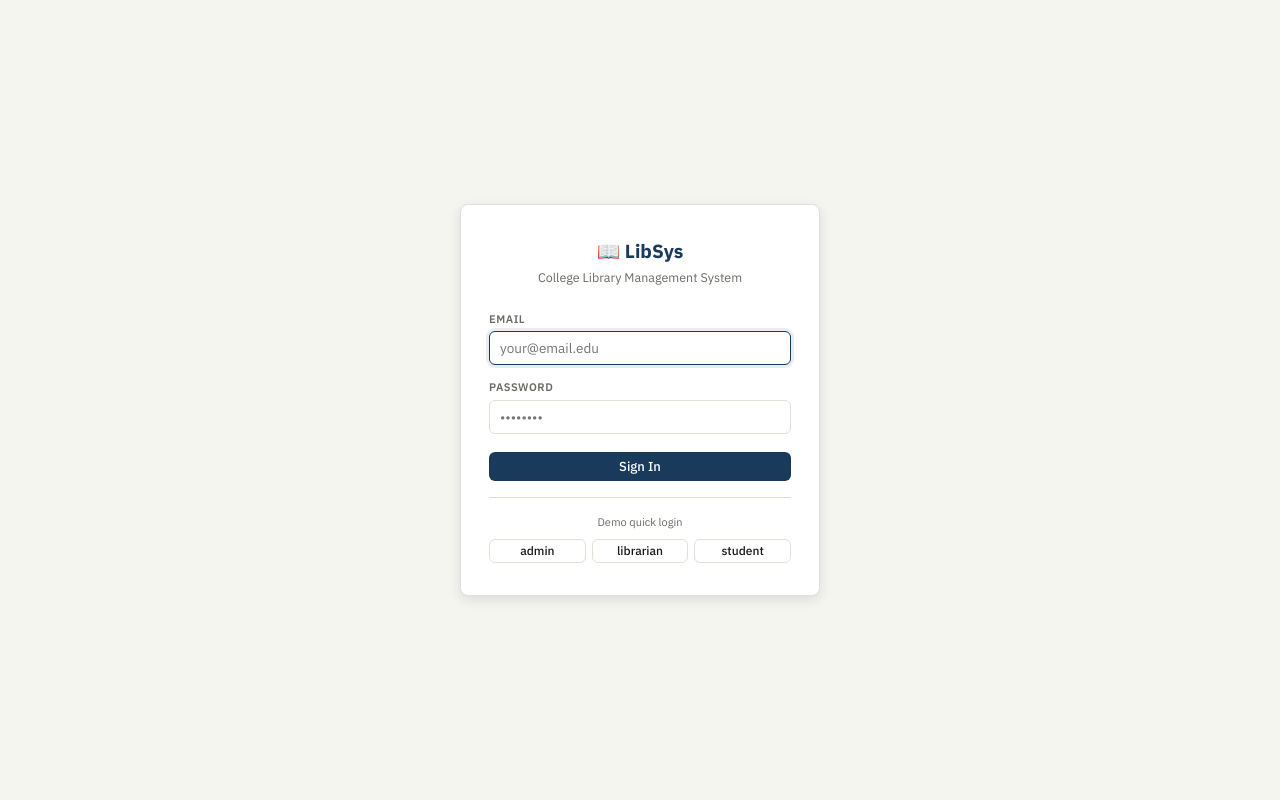
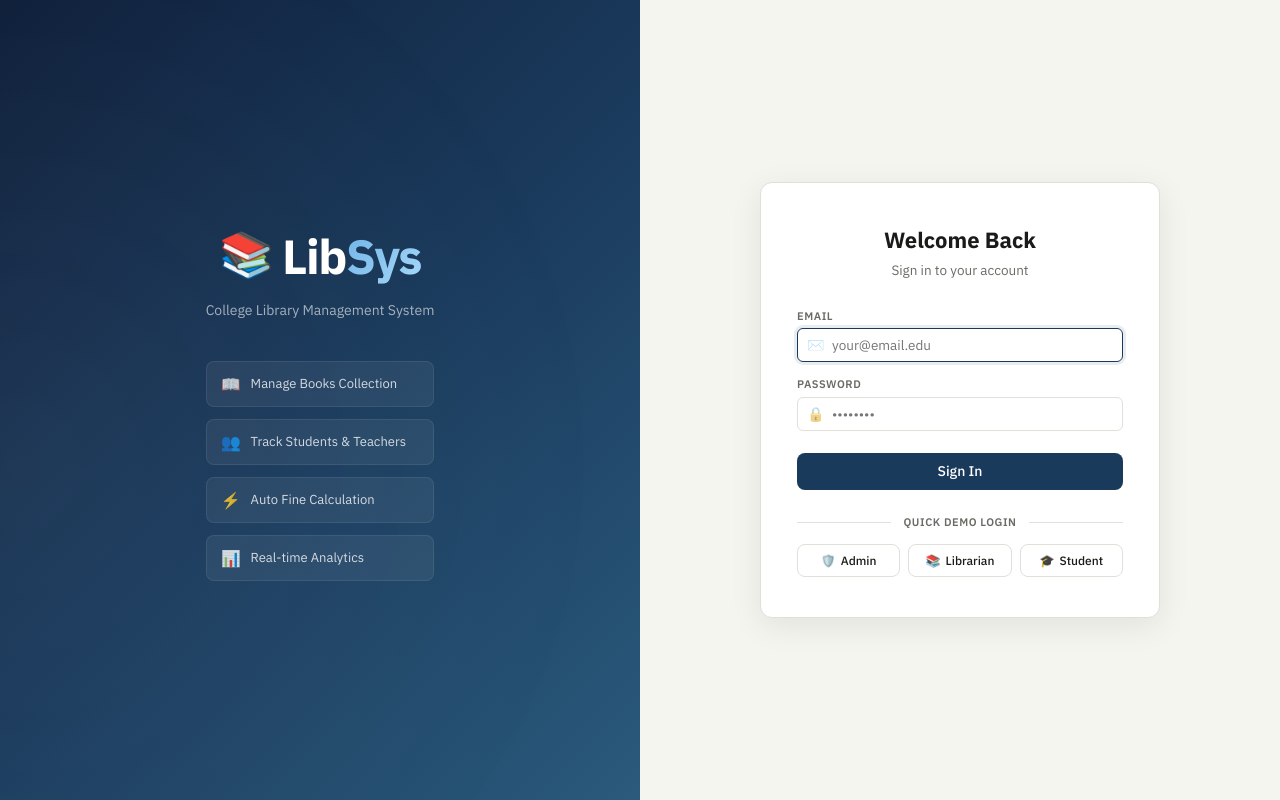
Before and after one commit to Viveksharma8542/Libsys, a React (Create React App) app in the folder frontend/: page /login in a window 1280 px wide. Built offline with nearby package versions, Linux system fonts and the light colour scheme; no server answers.

Commit message:
chnage login page design

```diff
--- a/frontend/src/index.css
+++ b/frontend/src/index.css
@@ -163,12 +163,108 @@ textarea { resize: vertical; min-height: 75px; }
 .spinner { width: 16px; height: 16px; border: 2px solid var(--border); border-top-color: var(--primary); border-radius: 50%; animation: spin 0.6s linear infinite; flex-shrink: 0; }
 @keyframes spin { to { transform: rotate(360deg); } }
 
-/* Login */
-.login-page { min-height: 100vh; display: flex; align-items: center; justify-content: center; background: var(--bg); }
-.login-box { background: var(--surface); border: 1px solid var(--border); border-radius: 8px; padding: 32px 28px; width: 100%; max-width: 360px; box-shadow: var(--shadow-md); }
-.login-logo { text-align: center; margin-bottom: 24px; }
-.login-logo h1 { font-size: 19px; font-weight: 700; color: var(--primary); }
-.login-logo p  { color: var(--text-muted); font-size: 12.5px; margin-top: 3px; }
+/* Login - Modern Split */
+.login-page { min-height: 100vh; display: flex; background: var(--bg); }
+
+.login-brand {
+  flex: 1; display: flex; align-items: center; justify-content: center; padding: 40px;
+  position: relative; overflow: hidden;
+}
+.login-brand-content {
+  position: relative; z-index: 1; text-align: center; color: #fff; max-width: 360px;
+}
+.login-brand-name {
+  display: flex; align-items: center; justify-content: center; gap: 8px;
+  margin-bottom: 8px;
+}
+.brand-icon { font-size: 44px; animation: float 3s ease-in-out infinite; }
+@keyframes float {
+  0%, 100% { transform: translateY(0); }
+  50% { transform: translateY(-8px); }
+}
+.login-brand-name h1 {
+  font-size: 48px; font-weight: 800; letter-spacing: -0.03em; margin: 0;
+}
+.brand-lib { color: #fff; }
+.brand-sys {
+  background: linear-gradient(135deg, #6eb3e8, #a8d8f8);
+  -webkit-background-clip: text;
+  -webkit-text-fill-color: transparent;
+  background-clip: text;
+}
+.login-brand-desc { font-size: 14px; color: rgba(255,255,255,0.6); margin-bottom: 40px; }
+.login-brand-features { display: flex; flex-direction: column; gap: 12px; text-align: left; }
+.feature-item {
+  display: flex; align-items: center; gap: 10px; font-size: 13px; color: rgba(255,255,255,0.8);
+  padding: 10px 14px; background: rgba(255,255,255,0.06); border-radius: 8px;
+  border: 1px solid rgba(255,255,255,0.08);
+}
+.feature-item span { font-size: 16px; }
+
+.login-brand-bg {
+  position: absolute; inset: 0;
+  background: linear-gradient(135deg, #0f1f3a 0%, #1a3a5c 50%, #2a5a7c 100%);
+  z-index: 0;
+}
+.login-brand-bg::before {
+  content: ''; position: absolute; top: -50%; left: -50%; width: 200%; height: 200%;
+  background: radial-gradient(circle at 30% 50%, rgba(255,255,255,0.04) 0%, transparent 50%);
+  animation: brandGlow 8s ease-in-out infinite alternate;
+}
+@keyframes brandGlow {
+  0% { transform: translate(0, 0); }
+  100% { transform: translate(-5%, 5%); }
+}
+
+.login-form-wrap {
+  flex: 1; display: flex; align-items: center; justify-content: center; padding: 40px;
+  background: var(--bg);
+}
+.login-box {
+  background: var(--surface); border: 1px solid var(--border); border-radius: 12px;
+  padding: 40px 36px; width: 100%; max-width: 400px; box-shadow: 0 8px 32px rgba(0,0,0,0.08);
+}
+.login-logo { text-align: center; margin-bottom: 28px; }
+.login-logo h1 { font-size: 22px; font-weight: 700; color: var(--text); }
+.login-logo p { color: var(--text-muted); font-size: 13.5px; margin-top: 4px; }
+
+.input-icon-wrap { position: relative; }
+.input-icon-wrap .input-icon {
+  position: absolute; left: 10px; top: 50%; transform: translateY(-50%);
+  font-size: 14px; pointer-events: none; opacity: 0.5;
+}
+.input-icon-wrap input { padding-left: 34px; }
+
+.btn-login { width: 100%; justify-content: center; padding: 10px; font-size: 14px; border-radius: 8px; margin-top: 8px; }
+
+.login-demo { margin-top: 24px; }
+.divider-text {
+  display: flex; align-items: center; gap: 12px; margin-bottom: 14px;
+  color: var(--text-muted); font-size: 11px; text-transform: uppercase;
+  letter-spacing: 0.05em; font-weight: 600;
+}
+.divider-text::before, .divider-text::after {
+  content: ''; flex: 1; height: 1px; background: var(--border);
+}
+.demo-buttons { display: flex; gap: 8px; }
+.demo-btn {
+  flex: 1; display: flex; align-items: center; justify-content: center; gap: 5px;
+  padding: 8px 10px; border: 1px solid var(--border); border-radius: 8px;
+  background: transparent; font-size: 12px; font-weight: 500; font-family: inherit;
+  cursor: pointer; transition: all 0.2s; color: var(--text);
+}
+.demo-btn:hover {
+  border-color: var(--btn-color, var(--primary));
+  background: rgba(0,0,0,0.04);
+}
+
+@media (max-width: 768px) {
+  .login-page { flex-direction: column; }
+  .login-brand { padding: 40px 24px; min-height: 280px; }
+  .login-brand-features { display: none; }
+  .login-form-wrap { padding: 24px 16px; }
+  .login-box { padding: 28px 24px; box-shadow: none; border: none; }
+}
 
 /* Tabs */
 .tabs { display: flex; gap: 0; border-bottom: 1px solid var(--border); margin-bottom: 18px; }
--- a/frontend/src/pages/Login.jsx
+++ b/frontend/src/pages/Login.jsx
@@ -37,10 +37,27 @@ export default function Login() {
 
   return (
     <div className="login-page">
+      <div className="login-brand">
+        <div className="login-brand-content">
+          <div className="login-brand-name">
+            <span className="brand-icon">📚</span>
+            <h1><span className="brand-lib">Lib</span><span className="brand-sys">Sys</span></h1>
+          </div>
+          <p className="login-brand-desc">College Library Management System</p>
+          <div className="login-brand-features">
+            <div className="feature-item"><span>📖</span> Manage Books Collection</div>
+            <div className="feature-item"><span>👥</span> Track Students &amp; Teachers</div>
+            <div className="feature-item"><span>⚡</span> Auto Fine Calculation</div>
+            <div className="feature-item"><span>📊</span> Real-time Analytics</div>
+          </div>
+        </div>
+        <div className="login-brand-bg" />
+      </div>
+      <div className="login-form-wrap">
         <div className="login-box">
           <div className="login-logo">
-          <h1>📖 LibSys</h1>
-          <p>College Library Management System</p>
+            <h1>Welcome Back</h1>
+            <p>Sign in to your account</p>
           </div>
 
           {error && <Alert type="error" onClose={() => setError('')}>{error}</Alert>}
@@ -48,6 +65,8 @@ export default function Login() {
           <form onSubmit={handleSubmit}>
             <div className="form-group">
               <label>Email</label>
+              <div className="input-icon-wrap">
+                <span className="input-icon">✉️</span>
                 <input
                   type="email" value={form.email} required
                   onChange={e => set('email', e.target.value)}
@@ -55,26 +74,38 @@ export default function Login() {
                   autoFocus
                 />
               </div>
+            </div>
             <div className="form-group">
               <label>Password</label>
+              <div className="input-icon-wrap">
+                <span className="input-icon">🔒</span>
                 <input
                   type="password" value={form.password} required
                   onChange={e => set('password', e.target.value)}
                   placeholder="••••••••"
                 />
               </div>
-          <button className="btn btn-primary w-full" type="submit" disabled={loading} style={{ width: '100%', justifyContent: 'center', marginTop: 4 }}>
+            </div>
+            <button className="btn btn-primary btn-login" type="submit" disabled={loading}>
               {loading ? <><div className="spinner" /> Signing in...</> : 'Sign In'}
             </button>
           </form>
 
-        <hr className="divider" />
-        <p style={{ fontSize: 11, color: 'var(--text-muted)', marginBottom: 8, textAlign: 'center' }}>Demo quick login</p>
-        <div style={{ display: 'flex', gap: 6 }}>
-          {['admin','librarian','student'].map(r => (
-            <button key={r} className="btn btn-outline btn-sm" style={{ flex: 1, justifyContent: 'center' }}
-              onClick={() => fillDemo(r)}>{r}</button>
+          <div className="login-demo">
+            <div className="divider-text"><span>Quick Demo Login</span></div>
+            <div className="demo-buttons">
+              {[
+                { role: 'admin',     label: 'Admin',     icon: '🛡️', color: '#1a3a5c' },
+                { role: 'librarian', label: 'Librarian', icon: '📚', color: '#1e6b3e' },
+                { role: 'student',   label: 'Student',   icon: '🎓', color: '#b8620a' },
+              ].map(({ role, label, icon, color }) => (
+                <button key={role} className="demo-btn" style={{ '--btn-color': color }}
+                  onClick={() => fillDemo(role)}>
+                  <span>{icon}</span> {label}
+                </button>
               ))}
+            </div>
+          </div>
         </div>
       </div>
     </div>
```
Lines whose indentation alone changed are shown as unchanged.
